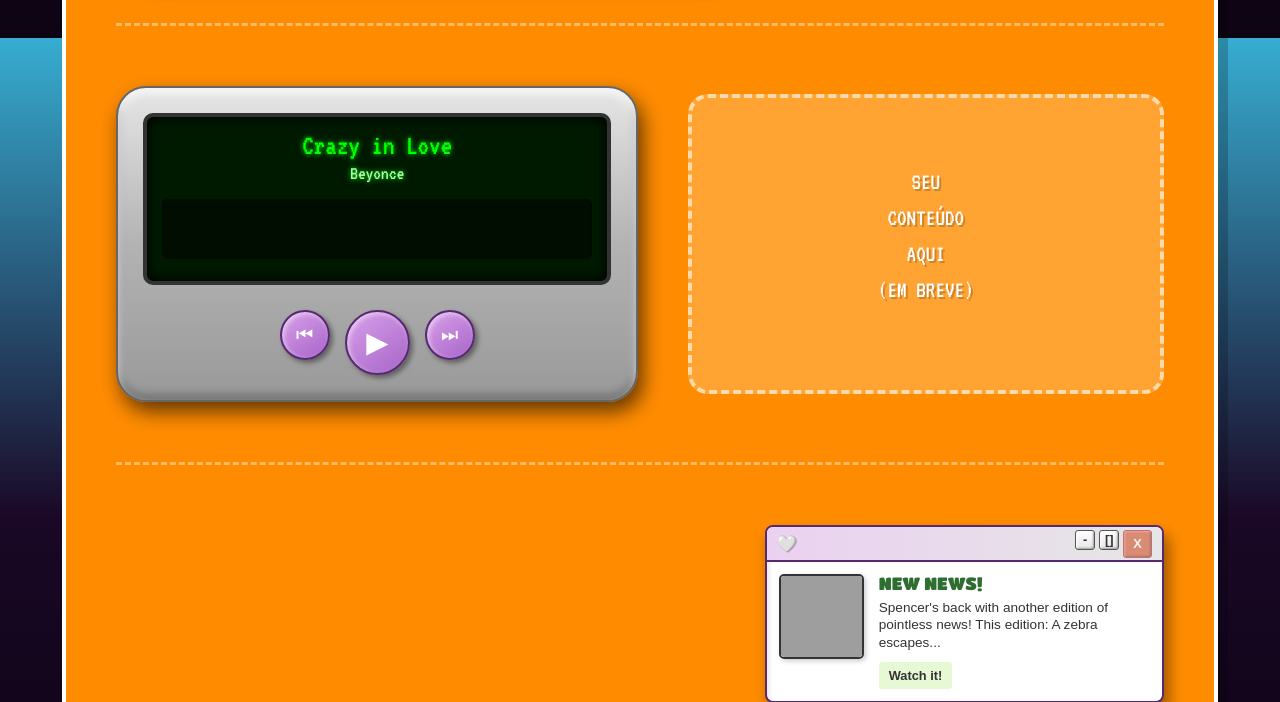
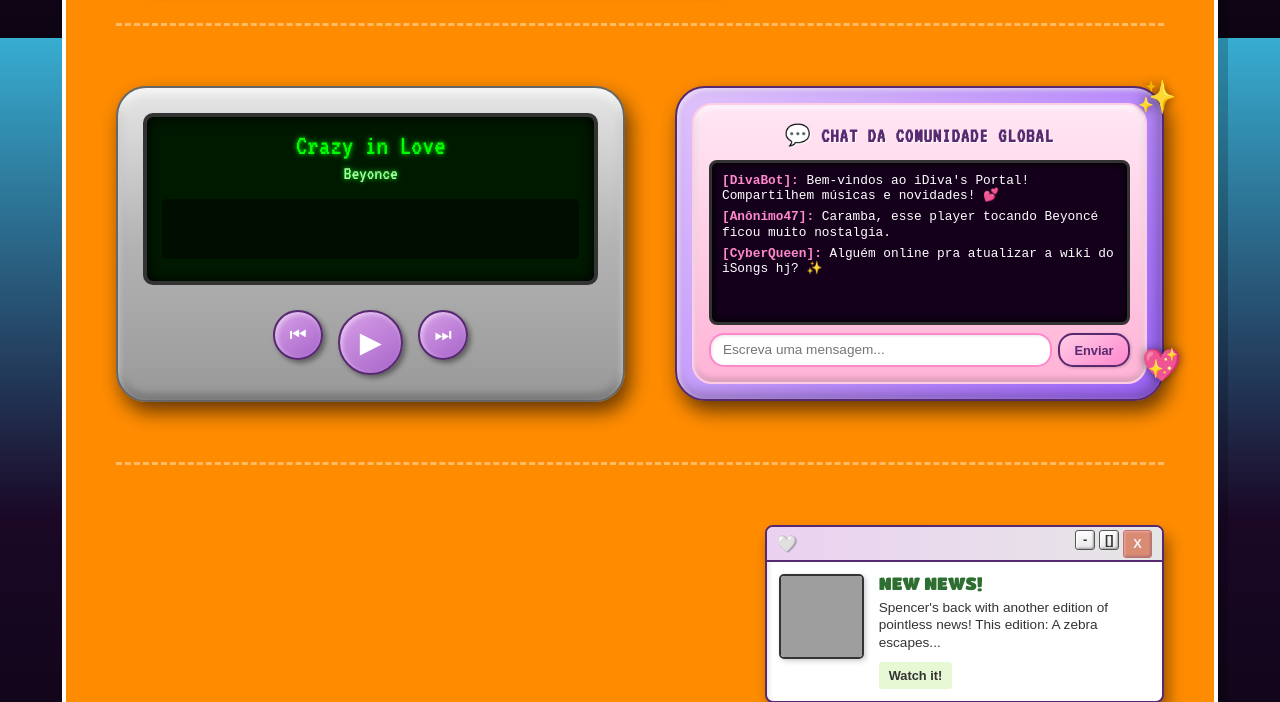
Before and after one commit to Gabriel-Eric08/idivas, a Flask app: page / in a window 1280 px wide. Shown: the part 762-1464 px from the top of the page. Run offline with Flask 3, Linux system fonts and the light colour scheme; some web fonts are replaced; grey boxes are pictures that could not be loaded.

Commit message:
feat: ajustes finais na estrutura

```diff
--- a/app.py
+++ b/app.py
@@ -1,11 +1,12 @@
 from flask import Flask, render_template
 from routes import iblog_bp, inews_bp, isong_bp
-
+from routes.isnap import isnap_bp
 app = Flask(__name__)
 
 app.register_blueprint(iblog_bp)
 app.register_blueprint(inews_bp)
 app.register_blueprint(isong_bp)
+app.register_blueprint(isnap_bp)
 
 @app.route('/')
 def home():
--- a/templates/pages/home.html
+++ b/templates/pages/home.html
@@ -293,28 +293,131 @@
     }
 
     /* ========================================================= */
-    /* --- QUADRADO RESERVADO (LADO DIREITO DA SEÇÃO 2) --- */
+    /* --- ENVELOPE CRIATIVO DO CHAT (NOVA MOLDURA) --- */
     /* ========================================================= */
-    .placeholder-box {
+    .community-chat-wrapper {
+        position: relative; /* Necessário para os elementos flutuantes */
         flex: 1;
         min-width: 320px;
         max-width: 600px;
-        height: 300px;
-        border: 4px dashed rgba(255, 255, 255, 0.6);
-        background: rgba(255, 255, 255, 0.2);
-        border-radius: 20px;
+        height: 315px; /* Altura casada com o MP3 Player */
+        /* Degradê lilás combinando com a câmera e webcam */
+        background: linear-gradient(135deg, #e0c3fc 0%, #a066ff 100%);
+        border-radius: 30px;
+        padding: 15px; /* Espaço para a moldura aparecer */
+        box-shadow:
+            inset 2px 2px 5px rgba(255,255,255,0.6),
+            inset -5px -5px 15px rgba(0,0,0,0.3),
+            5px 10px 20px rgba(0,0,0,0.6);
+        border: 2px solid #572970;
         display: flex;
         align-items: center;
         justify-content: center;
-        text-align: center;
     }
 
-    .placeholder-box p {
+    /* ========================================================= */
+    /* --- CHAT GLOBAL RETRÔ (DENTRO DA MOLDURA) --- */
+    /* ========================================================= */
+    .global-community-chat {
+        width: 100%;
+        height: 100%;
+        background: linear-gradient(180deg, #ffe6f5 0%, #ffcee4 50%, #ffb3d6 100%);
+        border-radius: 20px; /* Levemente menor que a moldura externa */
+        padding: 15px;
+        display: flex;
+        flex-direction: column;
+        gap: 8px;
+        box-shadow:
+            inset 0 3px 6px rgba(255,255,255,0.8),
+            inset 0 -3px 6px rgba(0,0,0,0.2);
+        /* BORDA ROSA CLARO SOLICITADA */
+        border: 2px solid #ffcce6;
+    }
+
+    .chat-title-bar {
         font-family: 'VT323', monospace;
-        font-size: 1.5rem;
-        color: #fff;
-        text-transform: uppercase;
-        text-shadow: 2px 2px 0px rgba(0,0,0,0.2);
+        font-size: 1.3rem;
+        color: #572970;
+        font-weight: bold;
+        text-align: center;
+        text-shadow: 1px 1px 0px #fff;
+        letter-spacing: 1px;
+    }
+
+    .chat-messages-screen {
+        flex: 1;
+        background: #15001c; /* Tela escura arroxeada retro geek */
+        border: 3px solid #333;
+        border-radius: 8px;
+        padding: 10px;
+        box-shadow: inset 0 0 12px rgba(0,0,0,1);
+        overflow-y: auto;
+        display: flex;
+        flex-direction: column;
+        gap: 6px;
+        font-family: 'Courier New', Courier, monospace;
+        font-size: 0.8rem;
+        color: #ffffff;
+    }
+
+    /* Customização da barra de rolagem */
+    .chat-messages-screen::-webkit-scrollbar {
+        width: 6px;
+    }
+    .chat-messages-screen::-webkit-scrollbar-track {
+        background: #08000a;
+    }
+    .chat-messages-screen::-webkit-scrollbar-thumb {
+        background: #ff88cc; /* Rosa claro na scrollbar também */
+        border-radius: 3px;
+    }
+
+    .chat-row-msg {
+        line-height: 1.2;
+        word-break: break-word;
+    }
+
+    .user-tag-global {
+        color: #ff88cc; /* Rosa diva pro nick dos outros */
+        font-weight: bold;
+    }
+
+    .user-tag-me {
+        color: #00ff00; /* Verde neon vibrante para você */
+        font-weight: bold;
+    }
+
+    .chat-footer-controls {
+        display: flex;
+        gap: 6px;
+    }
+
+    .chat-input-field {
+        flex: 1;
+        background: #fff;
+        border: 2px solid #ff88cc; /* Borda rosa no input também */
+        border-radius: 15px;
+        padding: 5px 12px;
+        font-size: 0.85rem;
+        outline: none;
+        box-shadow: inset 1px 1px 3px rgba(0,0,0,0.1);
+    }
+
+    .btn-send-chat {
+        background: linear-gradient(145deg, #ffcce6, #ff88cc); /* Botão rosa claro */
+        border: 2px solid #572970;
+        color: #572970; /* Texto escuro no botão rosa */
+        border-radius: 15px;
+        padding: 5px 14px;
+        font-weight: bold;
+        font-size: 0.8rem;
+        cursor: pointer;
+        box-shadow: 1px 1px 3px rgba(0,0,0,0.2);
+        transition: transform 0.1s;
+    }
+
+    .btn-send-chat:active {
+        transform: scale(0.95);
     }
 
     /* ========================================================= */
@@ -572,8 +667,22 @@
                 </div>
             </div>
 
-            <div class="placeholder-box">
-                <p>Seu<br>conteúdo<br>aqui<br>(Em Breve)</p>
+            <div class="community-chat-wrapper fun-hover">
+                <div class="float-el" style="top:-15px; right:-15px; animation-delay: 0.5s;">✨</div>
+                <div class="float-el" style="bottom:10px; right:-20px; animation-delay: 1.2s;">💖</div>
+
+                <div class="global-community-chat">
+                    <div class="chat-title-bar">💬 CHAT DA COMUNIDADE GLOBAL</div>
+                    <div class="chat-messages-screen" id="chat-messages-screen">
+                        <div class="chat-row-msg"><span class="user-tag-global">[DivaBot]:</span> Bem-vindos ao iDiva's Portal! Compartilhem músicas e novidades! 💕</div>
+                        <div class="chat-row-msg"><span class="user-tag-global">[Anônimo47]:</span> Caramba, esse player tocando Beyoncé ficou muito nostalgia.</div>
+                        <div class="chat-row-msg"><span class="user-tag-global">[CyberQueen]:</span> Alguém online pra atualizar a wiki do iSongs hj? ✨</div>
+                    </div>
+                    <div class="chat-footer-controls">
+                        <input type="text" id="chat-input-field" class="chat-input-field" placeholder="Escreva uma mensagem..." maxlength="120" onkeydown="if(event.key === 'Enter') sendChatMessage()">
+                        <button class="btn-send-chat" onclick="sendChatMessage()">Enviar</button>
+                    </div>
+                </div>
             </div>
 
         </section>
@@ -772,8 +873,62 @@
 
     audio.addEventListener('ended', nextTrack);
 
+    /* =========================================================
+       LÓGICA FRONT-END INTERATIVA DO CHAT COMUNITÁRIO
+       ========================================================= */
+    function sendChatMessage() {
+        const inputField = document.getElementById('chat-input-field');
+        const messageScreen = document.getElementById('chat-messages-screen');
+        const text = inputField.value.trim();
+
+        if (text === '') return;
+
+        // Injeta a mensagem enviada pelo usuário local
+        const userMsgRow = document.createElement('div');
+        userMsgRow.className = 'chat-row-msg';
+        userMsgRow.innerHTML = `<span class="user-tag-me">[Você]:</span> ${escapeHTML(text)}`;
+        messageScreen.appendChild(userMsgRow);
+
+        // Reseta o input e joga o scroll para baixo
+        inputField.value = '';
+        messageScreen.scrollTop = messageScreen.scrollHeight;
+
+        // Efeito interativo: Simulação de uma resposta randômica da comunidade após 1.5 segundos
+        setTimeout(() => {
+            const randomReplies = [
+                "Arrasou divaaa! ✨ Sim!",
+                "rt kkkkkkk mto bom",
+                "Amooo! Quem aí tá navegando no iSongs tbm?",
+                "Siiiim!! 💖💖",
+                "Oii gente, acabei de entrar no portal!",
+                "Concordo total!!"
+            ];
+            const mockNicknames = ["DivaY2K", "PopPrincess", "GigaBabado", "CyberBabe", "BoyRetro"];
+
+            const randomUser = mockNicknames[Math.floor(Math.random() * mockNicknames.length)];
+            const randomMsg = randomReplies[Math.floor(Math.random() * randomReplies.length)];
+
+            const mockMsgRow = document.createElement('div');
+            mockMsgRow.className = 'chat-row-msg';
+            mockMsgRow.innerHTML = `<span class="user-tag-global">[${randomUser}]:</span> ${randomMsg}`;
+
+            messageScreen.appendChild(mockMsgRow);
+            messageScreen.scrollTop = messageScreen.scrollHeight;
+        }, 1500);
+    }
+
+    // Função de segurança básica para prevenir injeção incorreta de tags HTML no chat
+    function escapeHTML(str) {
+        return str.replace(/[&<>'"]/g,
+            tag => ({ '&': '&amp;', '<': '&lt;', '>': '&gt;', "'": '&#39;', '"': '&quot;' }[tag] || tag)
+        );
+    }
+
     window.onload = () => {
         loadTrack(currentTrackIndex);
+        // Garante que o scroll do chat inicie posicionado no fundo das mensagens iniciais
+        const messageScreen = document.getElementById('chat-messages-screen');
+        messageScreen.scrollTop = messageScreen.scrollHeight;
     };
     </script>
 
```
Also changed, not shown: other parts of templates/pages/home.html (+16 -32 lines), routes/isnap.py (added, +7 -0 lines), templates/pages/isnap/isnap.html (added, +308 -0 lines), static/media/home/beyonce/beyonce_1.jpeg (added), static/media/home/beyonce/beyonce_2.jpeg (added), static/media/home/beyonce/beyonce_3.jpeg (added), static/media/home/beyonce/beyonce_4.jpeg (added), static/media/home/beyonce/beyonce_5.jpeg (added), static/media/home/beyonce/beyonce_6.jpeg (added), static/media/home/beyonce/beyonce_7.jpeg (added), static/media/home/beyonce/beyonce_8.jpeg (added), static/media/home/rihanna/rihanna_1.jpeg (added), static/media/home/rihanna/rihanna_2.jpeg (added), static/media/home/rihanna/rihanna_3.jpeg (added), 1 more files.
